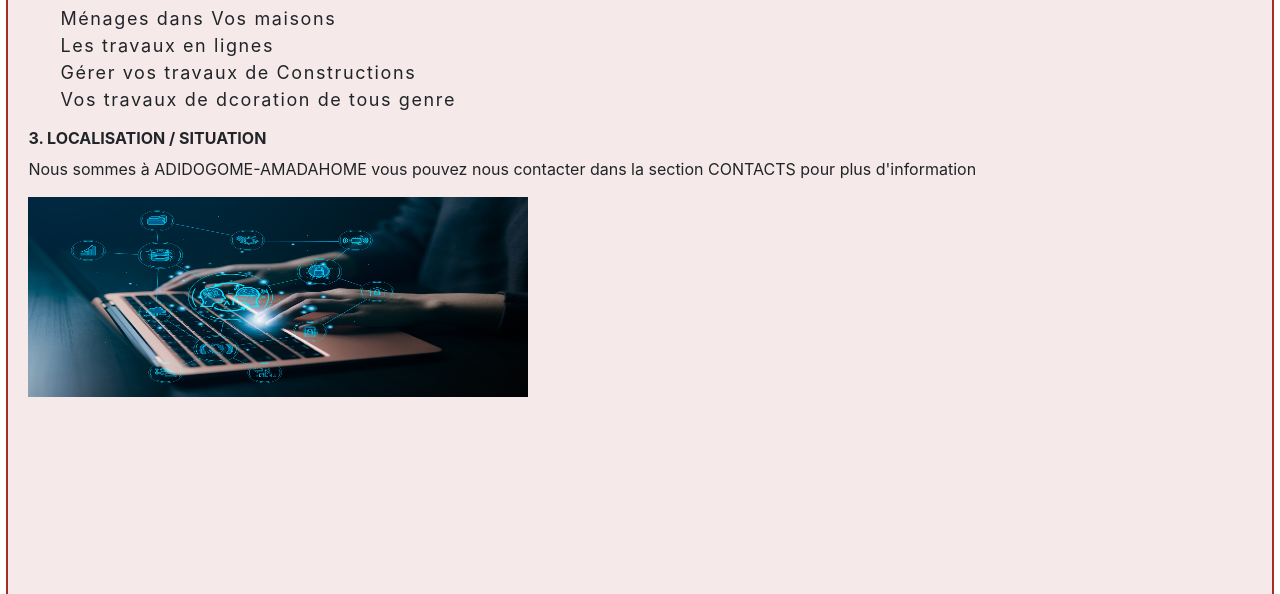
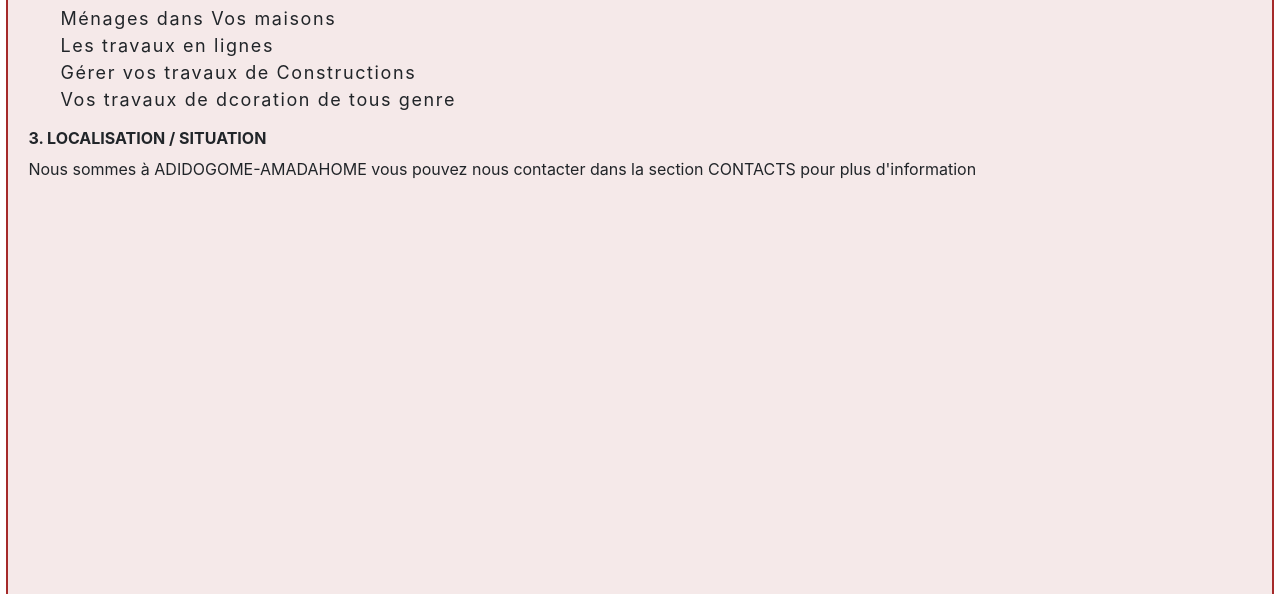
Before and after one commit to Hick-Managment/hickmanagement.com, a plain HTML site: page index.html in a window 1280 px wide. Shown: the part 583-1177 px from the top of the page. Drawn offline with nearby package versions, Linux system fonts and the light colour scheme.

Commit message:
Update index.html

```diff
--- a/index.html
+++ b/index.html
@@ -84,7 +84,7 @@
           </section>
           <h6><strong>3. Localisation / Situation</strong></h6>
           <P>Nous sommes à ADIDOGOME-AMADAHOME vous pouvez nous contacter dans la section CONTACTS pour plus d'information</P>
-          <img src="chatgpt-intelligence -artificielle.jpeg" width="500px" height="200" alt="chatgpt-intelligence -artificielle">
+<!--           <img src="chatgpt-intelligence -artificielle.jpeg" width="500px" height="200" alt="chatgpt-intelligence -artificielle"> -->
       </main>
       <div class="footer-basic">
         <footer>
```
